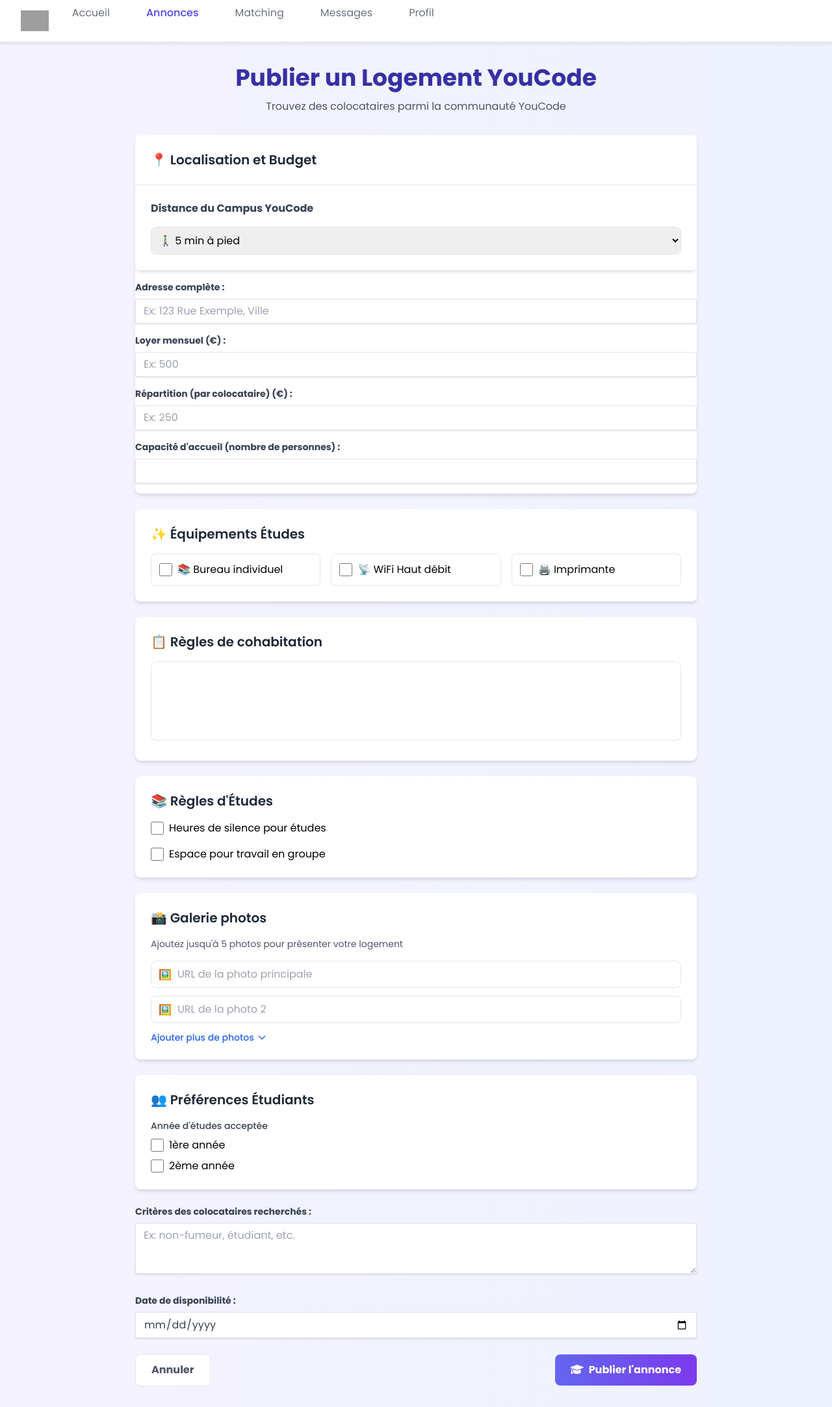
After one commit to adilaitelhoucine1/Roomate-Project, a PHP site: page /app/views/Rent/rentAHouse.php in a window 1280 px wide. The commit adds this page. Shown: the whole page at 65% size. Run offline with PHP 8.4, Linux system fonts and the light colour scheme; grey boxes are pictures that could not be loaded.

Commit message:
Add rent route and corresponding view; refactor HomeController and update navigation links

```diff
--- a/app/controllers/AuthController.php
+++ b/app/controllers/AuthController.php
@@ -21,7 +21,9 @@ class AuthController extends BaseController {
     $this->render('auth/login');
    }
 
+
    public function handleRegister() {
+
     if ($_SERVER["REQUEST_METHOD"] == "POST") {
 
         $userData = [
--- /dev/null
+++ b/app/views/Rent/rentAHouse.php
@@ -0,0 +1,267 @@
+<!DOCTYPE html>
+<html lang="fr">
+<head>
+    <meta charset="UTF-8">
+    <title>Publier un Logement - RoomMate YouCode</title>
+    <link href="https://cdn.jsdelivr.net/npm/tailwindcss@2.2.19/dist/tailwind.min.css" rel="stylesheet">
+    <link href="https://fonts.googleapis.com/css2?family=Poppins:wght@400;500;600;700&display=swap" rel="stylesheet">
+    <link href="https://cdnjs.cloudflare.com/ajax/libs/font-awesome/6.0.0/css/all.min.css" rel="stylesheet">
+    <style>
+        body { font-family: 'Poppins', sans-serif; }
+        .form-progress { transition: width 0.3s ease-in-out; }
+    </style>
+</head>
+
+<body class="bg-gradient-to-r from-purple-50 to-indigo-50">
+    <!-- Navigation Header -->
+    <nav class="bg-white shadow-md">
+        <div class="max-w-7xl mx-auto px-4 sm:px-6 lg:px-8">
+            <div class="flex justify-between h-16">
+                <div class="flex">
+                    <div class="flex-shrink-0 flex items-center">
+                        <img class="h-8 w-auto" src="/images/logo.png" alt="YouCode">
+                    </div>
+                    <div class="hidden sm:ml-6 sm:flex sm:space-x-8">
+                        <a href="/" class="text-gray-500 hover:text-gray-700 px-3 py-2 rounded-md">Accueil</a>
+                        <a href="/annonces" class="text-indigo-600 px-3 py-2 rounded-md font-medium">Annonces</a>
+                        <a href="/matching" class="text-gray-500 hover:text-gray-700 px-3 py-2 rounded-md">Matching</a>
+                        <a href="/messages" class="text-gray-500 hover:text-gray-700 px-3 py-2 rounded-md">Messages</a>
+                        <a href="/profil" class="text-gray-500 hover:text-gray-700 px-3 py-2 rounded-md">Profil</a>
+                    </div>
+                </div>
+            </div>
+        </div>
+    </nav>
+
+    <!-- Form Progress Indicator -->
+    <div class="w-full bg-gray-200 h-1">
+        <div class="form-progress bg-indigo-600 h-1 w-0"></div>
+    </div>
+
+    <div class="container mx-auto px-4 py-8 max-w-4xl">
+        <div class="text-center mb-8">
+            <h1 class="text-4xl font-bold mb-3 text-indigo-800">Publier un Logement YouCode</h1>
+            <p class="text-gray-600">Trouvez des colocataires parmi la communauté YouCode</p>
+        </div>
+
+        <form id="rentForm" action="/postRent" method="POST" enctype="multipart/form-data" class="space-y-6">
+            <!-- Form Sections with Visual Grouping -->
+            <div class="bg-white rounded-lg shadow-md overflow-hidden">
+                <div class="p-6 border-b border-gray-200">
+                    <h2 class="text-xl font-semibold text-gray-800">📍 Localisation et Budget</h2>
+                </div>
+                <!-- Campus Proximity -->
+                <div class="mb-4 bg-white p-6 rounded-lg shadow-md">
+                    <label class="block text-gray-700 font-bold mb-4">Distance du Campus YouCode</label>
+                    <select name="campus_distance" class="w-full p-2 border rounded-lg">
+                        <option value="walking_5">🚶‍♂️ 5 min à pied</option>
+                        <option value="walking_10">🚶‍♂️ 10 min à pied</option>
+                        <option value="transit_15">🚌 15 min en transport</option>
+                        <option value="transit_30">🚌 30 min en transport</option>
+                    </select>
+                </div>
+
+                <!-- Localisation précise -->
+                <div class="mb-4">
+                    <label for="address" class="block text-gray-700 text-sm font-bold mb-2">Adresse complète :</label>
+                    <input type="text" id="address" name="address" placeholder="Ex: 123 Rue Exemple, Ville" required class="shadow appearance-none border rounded w-full py-2 px-3 text-gray-700 leading-tight focus:outline-none focus:shadow-outline">
+                </div>
+
+                <!-- Détails financiers -->
+                <div class="mb-4">
+                    <label for="rent" class="block text-gray-700 text-sm font-bold mb-2">Loyer mensuel (€) :</label>
+                    <input type="number" id="rent" name="rent" placeholder="Ex: 500" required class="shadow appearance-none border rounded w-full py-2 px-3 text-gray-700 leading-tight focus:outline-none focus:shadow-outline">
+                </div>
+
+                <div class="mb-4">
+                    <label for="rent_split" class="block text-gray-700 text-sm font-bold mb-2">Répartition (par colocataire) (€) :</label>
+                    <input type="number" id="rent_split" name="rent_split" placeholder="Ex: 250" required class="shadow appearance-none border rounded w-full py-2 px-3 text-gray-700 leading-tight focus:outline-none focus:shadow-outline">
+                </div>
+
+                <!-- Capacité d'accueil -->
+                <div class="mb-4">
+                    <label for="capacity" class="block text-gray-700 text-sm font-bold mb-2">Capacité d'accueil (nombre de personnes) :</label>
+                    <input type="number" id="capacity" name="capacity" min="1" required class="shadow appearance-none border rounded w-full py-2 px-3 text-gray-700 leading-tight focus:outline-none focus:shadow-outline">
+                </div>
+            </div>
+
+            <!-- Student-Specific Equipment -->
+            <div class="mb-6 bg-white p-6 rounded-lg shadow-md">
+                <h3 class="text-xl font-semibold text-gray-800 mb-4">✨ Équipements Études</h3>
+                <div class="grid grid-cols-2 md:grid-cols-3 gap-4">
+                    <label class="flex items-center p-3 border rounded-lg hover:bg-indigo-50 transition-colors">
+                        <input type="checkbox" name="equipments[]" value="bureau" class="form-checkbox h-5 w-5 text-indigo-600">
+                        <span class="ml-2">📚 Bureau individuel</span>
+                    </label>
+                    <label class="flex items-center p-3 border rounded-lg hover:bg-indigo-50 transition-colors">
+                        <input type="checkbox" name="equipments[]" value="wifi" class="form-checkbox h-5 w-5 text-indigo-600">
+                        <span class="ml-2">📡 WiFi Haut débit</span>
+                    </label>
+                    <label class="flex items-center p-3 border rounded-lg hover:bg-indigo-50 transition-colors">
+                        <input type="checkbox" name="equipments[]" value="imprimante" class="form-checkbox h-5 w-5 text-indigo-600">
+                        <span class="ml-2">🖨️ Imprimante</span>
+                    </label>
+                </div>
+            </div>
+
+            <!-- House Rules Section -->
+            <div class="mb-6 bg-white p-6 rounded-lg shadow-md">
+                <h3 class="text-xl font-semibold text-gray-800 mb-4">📋 Règles de cohabitation</h3>
+                <textarea id="house_rules" name="house_rules" rows="4"
+                    placeholder="Décrivez vos règles de vie commune (ex: respect du calme, organisation du ménage...)"
+                    class="w-full p-3 border rounded-lg focus:ring-2 focus:ring-blue-500 focus:border-transparent transition-all resize-none">
+                </textarea>
+            </div>
+
+            <!-- Study-Friendly Rules -->
+            <div class="mb-6 bg-white p-6 rounded-lg shadow-md">
+                <h3 class="text-xl font-semibold text-gray-800 mb-4">📚 Règles d'Études</h3>
+                <div class="space-y-4">
+                    <label class="flex items-center">
+                        <input type="checkbox" name="study_rules[]" value="quiet_hours" class="form-checkbox h-5 w-5 text-indigo-600">
+                        <span class="ml-2">Heures de silence pour études</span>
+                    </label>
+                    <label class="flex items-center">
+                        <input type="checkbox" name="study_rules[]" value="group_study" class="form-checkbox h-5 w-5 text-indigo-600">
+                        <span class="ml-2">Espace pour travail en groupe</span>
+                    </label>
+                </div>
+            </div>
+
+            <!-- Photo Gallery Section -->
+            <div class="mb-6 bg-white p-6 rounded-lg shadow-md">
+                <h3 class="text-xl font-semibold text-gray-800 mb-4">📸 Galerie photos</h3>
+                <p class="text-sm text-gray-600 mb-4">Ajoutez jusqu'à 5 photos pour présenter votre logement</p>
+                <div id="photo-inputs" class="space-y-3">
+                    <!-- Initial two photo inputs -->
+                    <div class="relative">
+                        <input type="url" name="photo_urls[]"
+                            placeholder="URL de la photo principale"
+                            class="w-full pl-10 pr-3 py-2 border rounded-lg focus:ring-2 focus:ring-blue-500 focus:border-transparent">
+                        <span class="absolute left-3 top-2.5 text-gray-400">🖼️</span>
+                    </div>
+                    <div class="relative">
+                        <input type="url" name="photo_urls[]"
+                            placeholder="URL de la photo 2"
+                            class="w-full pl-10 pr-3 py-2 border rounded-lg focus:ring-2 focus:ring-blue-500 focus:border-transparent">
+                        <span class="absolute left-3 top-2.5 text-gray-400">🖼️</span>
+                    </div>
+                </div>
+                <!-- Show More Button -->
+                <button type="button"
+                    id="show-more-photos"
+                    class="mt-3 text-blue-600 hover:text-blue-800 text-sm font-medium flex items-center">
+                    <span>Ajouter plus de photos</span>
+                    <svg class="w-4 h-4 ml-1" fill="none" stroke="currentColor" viewBox="0 0 24 24">
+                        <path stroke-linecap="round" stroke-linejoin="round" stroke-width="2" d="M19 9l-7 7-7-7"/>
+                    </svg>
+                </button>
+            </div>
+
+            <!-- Add this JavaScript before the closing body tag -->
+            <script>
+                document.getElementById('show-more-photos').addEventListener('click', function() {
+                    const container = document.getElementById('photo-inputs');
+                    const currentInputs = container.querySelectorAll('input[type="url"]').length;
+
+                    if (currentInputs < 5) {
+                        const newInput = document.createElement('div');
+                        newInput.className = 'relative';
+                        newInput.innerHTML = `
+                            <input type="url" name="photo_urls[]"
+                                placeholder="URL de la photo ${currentInputs + 1}"
+                                class="w-full pl-10 pr-3 py-2 border rounded-lg focus:ring-2 focus:ring-blue-500 focus:border-transparent">
+                            <span class="absolute left-3 top-2.5 text-gray-400">🖼️</span>
+                        `;
+                        container.appendChild(newInput);
+
+                        if (currentInputs + 1 >= 5) {
+                            this.style.display = 'none';
+                        }
+                    }
+                });
+            </script>
+
+            <!-- Student Preferences -->
+            <div class="mb-6 bg-white p-6 rounded-lg shadow-md">
+                <h3 class="text-xl font-semibold text-gray-800 mb-4">👥 Préférences Étudiants</h3>
+                <div class="grid grid-cols-1 md:grid-cols-2 gap-4">
+                    <div>
+                        <label class="block text-gray-700 text-sm font-medium mb-2">Année d'études acceptée</label>
+                        <div class="space-y-2">
+                            <label class="flex items-center">
+                                <input type="checkbox" name="year[]" value="1ere_annee" class="form-checkbox h-5 w-5 text-indigo-600">
+                                <span class="ml-2">1ère année</span>
+                            </label>
+                            <label class="flex items-center">
+                                <input type="checkbox" name="year[]" value="2eme_annee" class="form-checkbox h-5 w-5 text-indigo-600">
+                                <span class="ml-2">2ème année</span>
+                            </label>
+                        </div>
+                    </div>
+                </div>
+            </div>
+
+            <!-- Critères des colocataires recherchés -->
+            <div class="mb-4">
+                <label for="criteria" class="block text-gray-700 text-sm font-bold mb-2">Critères des colocataires recherchés :</label>
+                <textarea id="criteria" name="criteria" rows="3" placeholder="Ex: non-fumeur, étudiant, etc." class="shadow appearance-none border rounded w-full py-2 px-3 text-gray-700 leading-tight focus:outline-none focus:shadow-outline"></textarea>
+            </div>
+
+            <!-- Disponibilité -->
+            <div class="mb-4">
+                <label for="availability" class="block text-gray-700 text-sm font-bold mb-2">Date de disponibilité :</label>
+                <input type="date" id="availability" name="availability" required class="shadow appearance-none border rounded w-full py-2 px-3 text-gray-700 leading-tight focus:outline-none focus:shadow-outline">
+            </div>
+
+            <!-- Action Buttons -->
+            <div class="flex items-center justify-between space-x-4 mt-8">
+                <button type="button" onclick="window.history.back()"
+                    class="bg-white text-gray-600 font-bold py-3 px-6 rounded-lg border hover:bg-gray-50 focus:outline-none focus:shadow-outline transition duration-150">
+                    Annuler
+                </button>
+                <button type="submit"
+                    class="bg-gradient-to-r from-indigo-500 to-purple-600 hover:from-indigo-600 hover:to-purple-700 text-white font-bold py-3 px-6 rounded-lg focus:outline-none focus:shadow-outline transform transition hover:scale-105">
+                    <i class="fas fa-graduation-cap mr-2"></i>Publier l'annonce
+                </button>
+            </div>
+        </form>
+
+        <!-- Success Message (Hidden by default) -->
+        <div id="successMessage" class="hidden fixed top-4 right-4 bg-green-500 text-white p-4 rounded-lg shadow-lg">
+            Votre annonce a été publiée avec succès!
+        </div>
+    </div>
+
+    <script>
+        // Form Progress Tracking
+        const form = document.getElementById('rentForm');
+        const progressBar = document.querySelector('.form-progress');
+        const requiredInputs = form.querySelectorAll('input[required], textarea[required]');
+        const totalRequired = requiredInputs.length;
+
+        function updateProgress() {
+            const filledInputs = Array.from(requiredInputs).filter(input => input.value.trim() !== '').length;
+            const progress = (filledInputs / totalRequired) * 100;
+            progressBar.style.width = `${progress}%`;
+        }
+
+        form.addEventListener('input', updateProgress);
+
+        // Form Validation and Success Message
+        form.addEventListener('submit', async (e) => {
+            e.preventDefault();
+            if (form.checkValidity()) {
+                // Show success message
+                const successMessage = document.getElementById('successMessage');
+                successMessage.classList.remove('hidden');
+                setTimeout(() => {
+                    window.location.href = '/annonces';
+                }, 2000);
+            } else {
+                form.reportValidity();
+            }
+        });
+    </script>
+</body>
+</html>
--- a/public/index.php
+++ b/public/index.php
@@ -21,7 +21,7 @@ Route::setRouter($router);
 // Define routes
 // auth routes
 Route::get('/', [HomeController::class, 'ShowHome']);
-
+Route::get('/rent', [HomeController::class, 'showRent']);
 
 Route::get('/register', [AuthController::class, 'showRegister']);
 Route::post('/ValidateRegister', [AuthController::class, 'handleRegister']);
```
Also changed, not shown: app/controllers/HomeController.php (+9 -6 lines), app/views/Home.php (+5 -2 lines).
